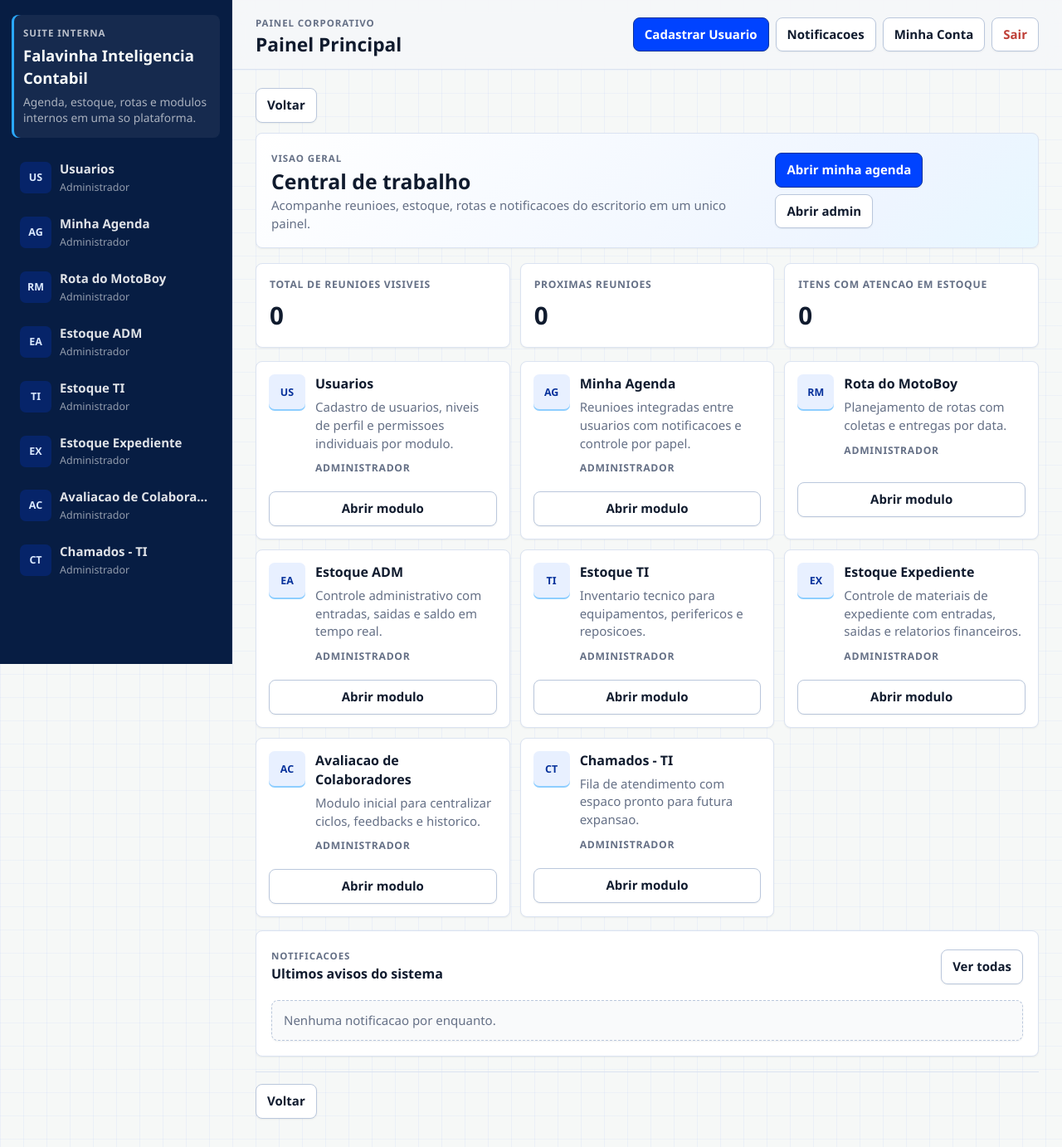
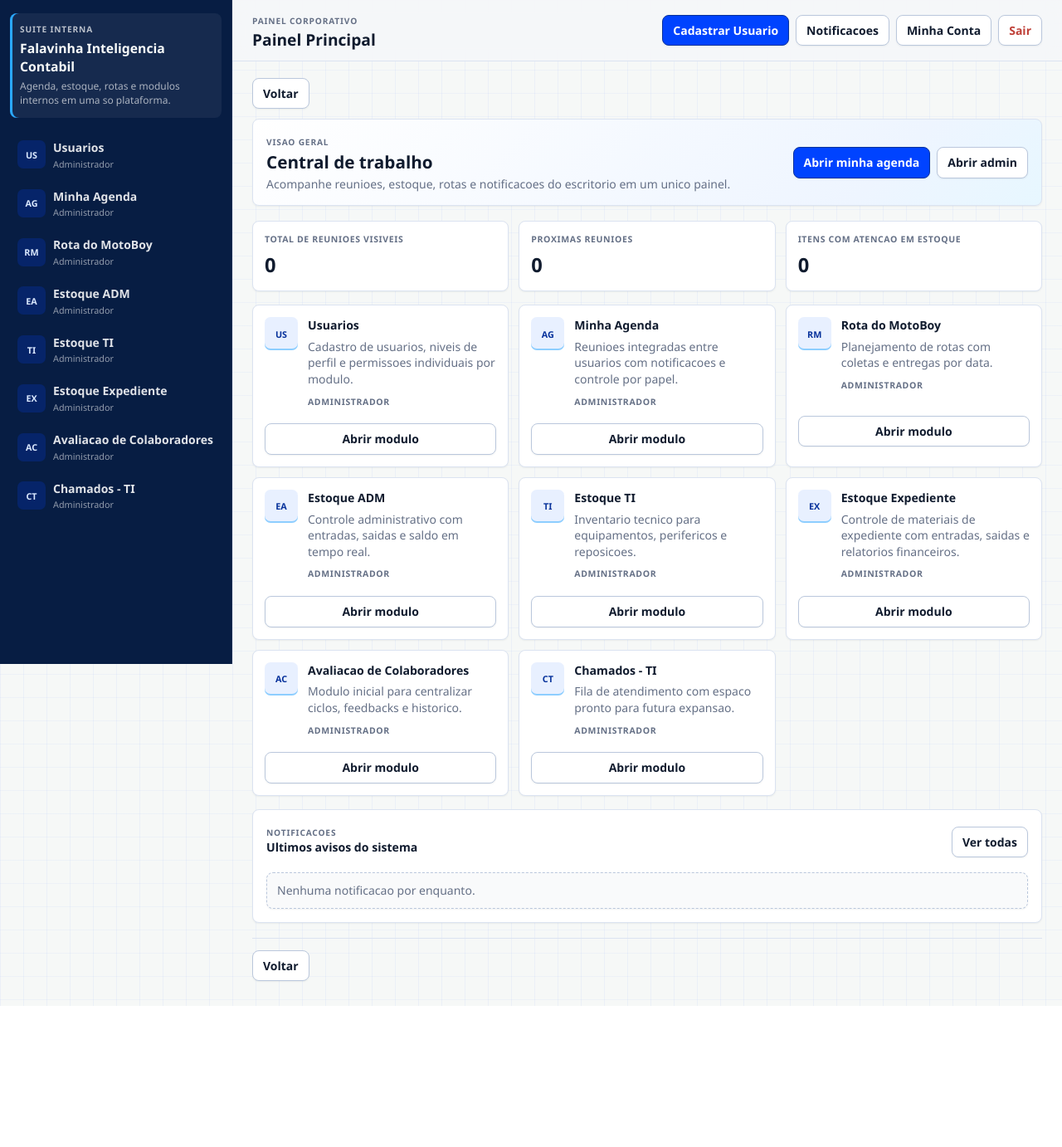
Before and after one commit to Mangger91/Controle_Interno, a Django app: page / in a window 1280 px wide. Shown: the whole page at 83% size. After the commit the page ends 1212 px from the top, so only its background shows below. Run offline with Django 5.2, Linux system fonts and the light colour scheme; the visitor is signed in with stand-in values (Sample User, id 1); data comes from the database, SQL or seed files in the repository; data that the repository does not hold is empty.

Commit message:
Ajusta tamanho das fontes da interface

```diff
--- a/static/css/app.css
+++ b/static/css/app.css
@@ -29,6 +29,7 @@
 
 html {
     min-width: 320px;
+    font-size: 15px;
 }
 
 body {
@@ -36,8 +37,8 @@ body {
     min-height: 100vh;
     color: var(--text);
     font-family: "Aptos", "Segoe UI", "Trebuchet MS", sans-serif;
-    font-size: 15px;
-    line-height: 1.45;
+    font-size: 14px;
+    line-height: 1.4;
     background:
         linear-gradient(90deg, rgba(0, 67, 255, 0.045) 1px, transparent 1px),
         linear-gradient(180deg, rgba(0, 67, 255, 0.035) 1px, transparent 1px),
@@ -68,7 +69,7 @@ select {
     top: 0;
     height: 100vh;
     overflow-y: auto;
-    padding: 18px 14px;
+    padding: 16px 12px;
     color: #f8fbfa;
     background: var(--sidebar);
     border-right: 1px solid rgba(255, 255, 255, 0.08);
@@ -77,20 +78,20 @@ select {
 .sidebar-brand {
     display: grid;
     gap: 5px;
-    padding: 14px;
+    padding: 12px;
     border-radius: var(--radius);
     background: rgba(255, 255, 255, 0.06);
     box-shadow: inset 3px 0 0 var(--brand-cyan);
 }
 
 .sidebar-brand strong {
-    font-size: 1.16rem;
+    font-size: 1.05rem;
     letter-spacing: 0;
 }
 
 .sidebar-brand span:last-child {
     color: var(--sidebar-muted);
-    font-size: 0.86rem;
+    font-size: 0.8rem;
 }
 
 .sidebar-kicker,
@@ -100,7 +101,7 @@ select {
     width: fit-content;
     align-items: center;
     color: var(--muted);
-    font-size: 0.72rem;
+    font-size: 0.68rem;
     font-weight: 700;
     letter-spacing: 0.08em;
     text-transform: uppercase;
@@ -118,11 +119,11 @@ select {
 
 .nav-card {
     display: grid;
-    grid-template-columns: 38px minmax(0, 1fr);
-    gap: 10px;
+    grid-template-columns: 34px minmax(0, 1fr);
+    gap: 9px;
     align-items: center;
-    min-height: 54px;
-    padding: 9px 10px;
+    min-height: 48px;
+    padding: 8px 9px;
     border-radius: var(--radius);
     color: rgba(255, 255, 255, 0.88);
     transition: background 0.15s ease, color 0.15s ease, transform 0.15s ease;
@@ -147,14 +148,14 @@ select {
     display: grid;
     place-items: center;
     border-radius: 7px;
-    font-size: 0.78rem;
+    font-size: 0.72rem;
     font-weight: 800;
     letter-spacing: 0;
 }
 
 .nav-icon {
-    width: 38px;
-    height: 38px;
+    width: 34px;
+    height: 34px;
     color: #dbe9ff;
     background: rgba(0, 67, 255, 0.20);
 }
@@ -171,7 +172,7 @@ select {
     margin-top: 2px;
     color: currentColor;
     opacity: 0.64;
-    font-size: 0.78rem;
+    font-size: 0.72rem;
 }
 
 .main-shell {
@@ -188,7 +189,7 @@ select {
     justify-content: space-between;
     align-items: center;
     gap: 16px;
-    padding: 16px 28px;
+    padding: 14px 24px;
     background: rgba(246, 247, 249, 0.90);
     border-bottom: 1px solid var(--border);
     backdrop-filter: blur(12px);
@@ -196,7 +197,7 @@ select {
 
 .topbar h1 {
     margin: 3px 0 0;
-    font-size: 1.42rem;
+    font-size: 1.28rem;
     line-height: 1.15;
 }
 
@@ -214,8 +215,8 @@ select {
     display: inline-flex;
     justify-content: center;
     align-items: center;
-    min-height: 38px;
-    padding: 9px 13px;
+    min-height: 36px;
+    padding: 8px 12px;
     border: 1px solid var(--border-strong);
     border-radius: var(--radius);
     background: var(--surface);
@@ -295,7 +296,7 @@ select {
 
 .content-shell {
     width: min(100%, 1280px);
-    padding: 22px 28px 34px;
+    padding: 20px 24px 30px;
 }
 
 .page-back-top {
@@ -330,7 +331,7 @@ select {
 .module-header,
 .card,
 .login-panel {
-    padding: 18px;
+    padding: 16px;
 }
 
 .hero-panel {
@@ -354,7 +355,7 @@ select {
 .module-header h2,
 .hero-panel h2 {
     margin: 4px 0 4px;
-    font-size: 1.55rem;
+    font-size: 1.38rem;
     line-height: 1.15;
     letter-spacing: 0;
 }
@@ -394,7 +395,7 @@ select {
 }
 
 .stat-card {
-    padding: 16px;
+    padding: 14px;
 }
 
 .stat-card strong,
@@ -409,23 +410,23 @@ select {
 .module-role {
     display: block;
     margin-bottom: 7px;
-    font-size: 0.76rem;
+    font-size: 0.7rem;
     font-weight: 800;
     letter-spacing: 0.06em;
     text-transform: uppercase;
 }
 
 .stat-card span {
-    font-size: 1.85rem;
+    font-size: 1.58rem;
     font-weight: 800;
 }
 
 .module-card {
     display: grid;
-    grid-template-columns: 44px minmax(0, 1fr);
+    grid-template-columns: 40px minmax(0, 1fr);
     gap: 12px;
     align-items: start;
-    padding: 15px;
+    padding: 14px;
 }
 
 .module-card .btn {
@@ -437,8 +438,8 @@ select {
 }
 
 .module-icon {
-    width: 44px;
-    height: 44px;
+    width: 40px;
+    height: 40px;
     color: var(--accent-strong);
     background: var(--accent-soft);
     box-shadow: inset 0 -2px 0 rgba(42, 168, 255, 0.48);
@@ -448,7 +449,7 @@ select {
 .meeting-card h3,
 .card h3 {
     margin: 0 0 6px;
-    font-size: 1rem;
+    font-size: 0.94rem;
 }
 
 .module-card p {
@@ -691,7 +692,7 @@ textarea {
 .alert-banner,
 .empty-box,
 .suggestion-box {
-    padding: 13px 14px;
+    padding: 11px 12px;
     border-radius: var(--radius);
 }
 
```
Also changed, not shown: other parts of static/css/app.css (+20 -16 lines).
